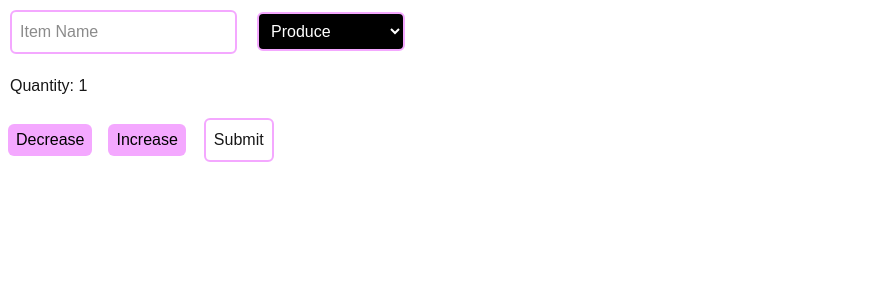
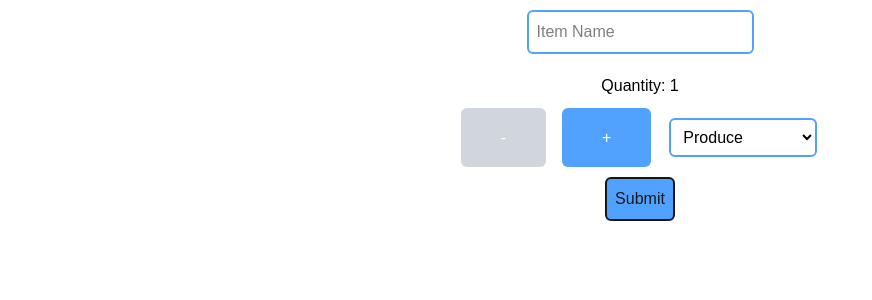
Before and after one commit to Bucket-monkey567/cprg306-assignments, a Next.js app: page /week-5 in a window 1280 px wide. Shown: the top 300 px of the page, without its empty margins (0-872 px from the left). Built offline with nearby package versions, Linux system fonts and the light colour scheme.

Commit message:
added gray button when it reaches max

```diff
--- a/app/week-5/new-item.js
+++ b/app/week-5/new-item.js
@@ -10,6 +10,10 @@ export default function NewItem(){
             setQuantity(quantity - 1);
         }
     }
+
+    const buttonColorMin = quantity <= 1 ? "bg-gray-300" : "bg-blue-400";
+    const buttonColorMax = quantity >= 20 ? "bg-gray-300" : "bg-blue-400";
+
 
     const increment = () => {
         if(quantity < 20){
@@ -31,11 +35,16 @@ export default function NewItem(){
     }
 
     return(
-        <section>
+        <section className="flex flex-col items-center bg-white">
             {/* Name input */}
-                <input className="m-2.5 p-2 border-2 border-fuchsia-300 rounded-md" type="text" placeholder="Item Name" value={name} onChange={(e) => setName(e.target.value)} />
+                <input className="m-2.5 p-2 border-2 border-blue-400 rounded-md text-black" type="text" placeholder="Item Name" value={name} onChange={(e) => setName(e.target.value)} />
+            {/* Quantity buttons */}
+                <h2 className="m-2.5 text-black">Quantity: {quantity}</h2>
+                <section className="flex flex-row">
+                    <button className={`${buttonColorMin} text-white mx-2 px-10 py-1 rounded-md`} onClick={decrement}>-</button>
+                    <button className={`${buttonColorMax} text-white mx-2 px-10 py-1 rounded-md`} onClick={increment}>+</button>
                     {/* Category dropdown */}
-                <select className="m-2.5 p-2 border-2 border-fuchsia-300 rounded-md bg-black text-white" value={category} onChange={(e) => setCategory(e.target.value)}>
+                    <select className="m-2.5 p-2 border-2 border-blue-400 rounded-md bg-white text-black" value={category} onChange={(e) => setCategory(e.target.value)}>
                         <option value="produce">Produce</option>
                         <option value="meat">Meat</option>
                         <option value="dairy">Dairy</option>
@@ -49,12 +58,9 @@ export default function NewItem(){
                         <option value="other">Other</option>
 
                     </select>
-            {/* Quantity buttons */}
-                <h2 className="m-2.5">Quantity: {quantity}</h2>
-                <button className="bg-fuchsia-300 text-black mx-2 px-2 py-1 rounded-md" onClick={decrement}>Decrease</button>
-                <button className="bg-fuchsia-300 text-black mx-2 px-2 py-1 rounded-md" onClick={increment}>Increase</button>
+                </section>
             {/* Submit button */}
-                <button onClick={handleSubmit} className="m-2.5 p-2 border-2 border-fuchsia-300 rounded-md">Submit</button>
+                <button onClick={handleSubmit} className="m-2.5 p-2 border-2 bg-blue-400 rounded-md">Submit</button>
         </section>
     )
 }
```
Lines whose indentation alone changed are shown as unchanged.
